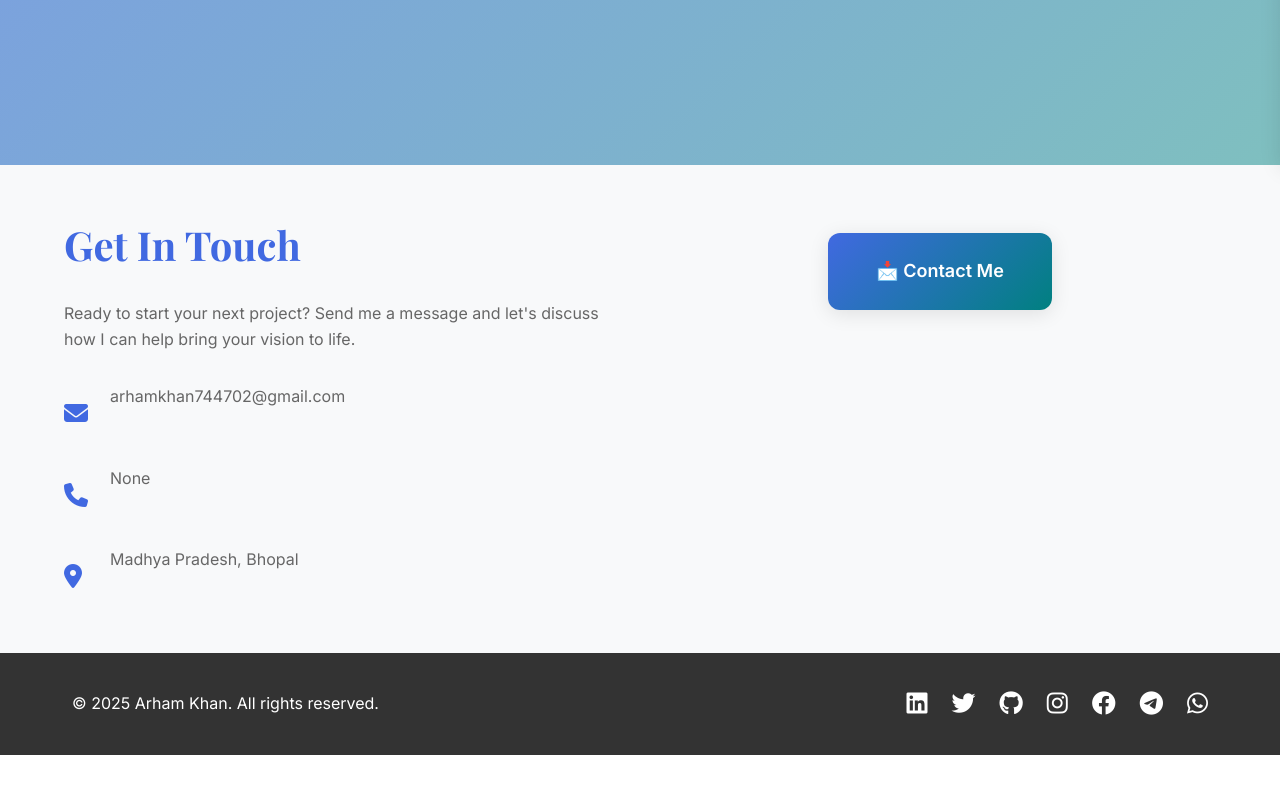
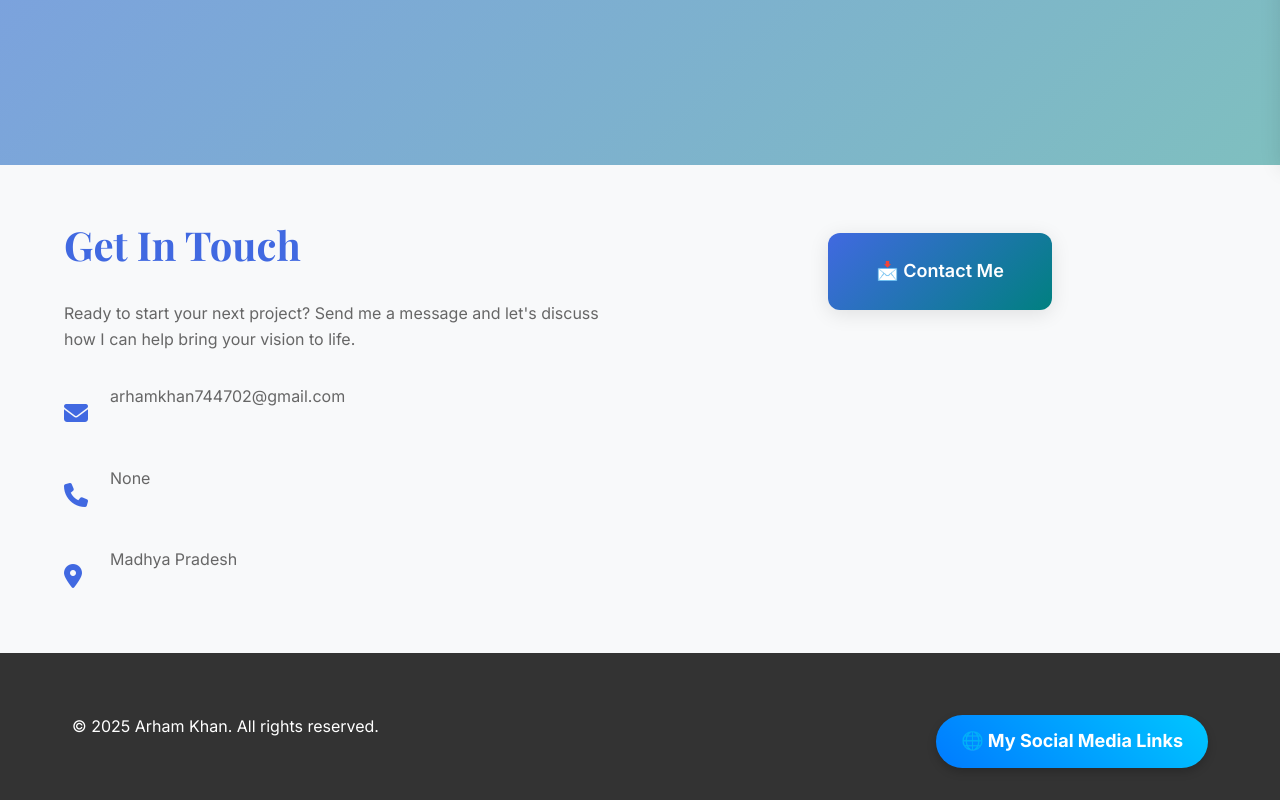
Before and after one commit to ARHAM7447/portfolio-arham-, a plain HTML site: page contact.html in a window 1280 px wide. Shown: the part 635-1435 px from the top of the page. Before the commit the page ends 1390 px from the top, so only its background shows below. Drawn offline with nearby package versions, Linux system fonts and the light colour scheme.

Commit message:
add the new button

```diff
--- a/about.css
+++ b/about.css
@@ -181,3 +181,26 @@
   border-radius: 8px;
   transition: width 1s ease-in-out;
 }
+.social-linkss {
+  text-align: center;
+  margin-top: 30px;
+}
+
+.social-btn {
+  display: inline-block;
+  padding: 12px 25px;
+  background: linear-gradient(45deg, #007bff, #00c6ff);
+  color: #fff;
+  font-size: 18px;
+  font-weight: bold;
+  text-decoration: none;
+  border-radius: 30px;
+  box-shadow: 0 4px 10px rgba(0,0,0,0.2);
+  transition: 0.3s ease;
+}
+
+.social-btn:hover {
+  background: linear-gradient(45deg, #00c6ff, #007bff);
+  transform: scale(1.05);
+  box-shadow: 0 6px 15px rgba(0,0,0,0.3);
+}
--- a/contact.css
+++ b/contact.css
@@ -110,3 +110,26 @@
         padding: var(--spacing-lg);
     }
 }
+.social-linkss {
+  text-align: center;
+  margin-top: 30px;
+}
+
+.social-btn {
+  display: inline-block;
+  padding: 12px 25px;
+  background: linear-gradient(45deg, #007bff, #00c6ff);
+  color: #fff;
+  font-size: 18px;
+  font-weight: bold;
+  text-decoration: none;
+  border-radius: 30px;
+  box-shadow: 0 4px 10px rgba(0,0,0,0.2);
+  transition: 0.3s ease;
+}
+
+.social-btn:hover {
+  background: linear-gradient(45deg, #00c6ff, #007bff);
+  transform: scale(1.05);
+  box-shadow: 0 6px 15px rgba(0,0,0,0.3);
+}
--- a/contact.html
+++ b/contact.html
@@ -92,7 +92,7 @@
             </div>
             <div class="contact-item">
               <i class="fas fa-map-marker-alt"></i>
-              <p>Madhya Pradesh, Bhopal</p>
+              <p>Madhya Pradesh</p>
             </div>
           </div>
         </div>
@@ -113,15 +113,11 @@
  <footer class="footer">
     <div class="footer-container">
         <p>&copy; 2025 Arham Khan. All rights reserved.</p>
-        <div class="social-links">
-            <a href="#" aria-label="LinkedIn"><i class="fab fa-linkedin"></i></a>
-            <a href="#" aria-label="Twitter"><i class="fab fa-twitter"></i></a>
-            <a href="#" aria-label="GitHub"><i class="fab fa-github"></i></a>
-            <a href="#" aria-label="Instagram"><i class="fab fa-instagram"></i></a>
-            <a href="#" aria-label="Facebook"><i class="fab fa-facebook"></i></a>
-            <a href="#" aria-label="Telegram"><i class="fab fa-telegram"></i></a>
-            <a href="#" aria-label="WhatsApp"><i class="fab fa-whatsapp"></i></a>
-        </div>
+        <div class="social-linkss">
+  <a href="https://linkmix.co/44699031?fbclid=PAZXh0bgNhZW0CMTEAAadcuj1CCS-Zg44Y3OOPAVmdqrX-ZzYYCaAb3rOEj9syCGarAsai0uf5LlstSg_aem_9WEmwKwVnTiNH_ZASzQ0YA" target="_blank" class="social-btn">
+    🌐 My Social Media Links
+  </a>
+</div>
     </div>
 </footer>
 
--- a/index.css
+++ b/index.css
@@ -107,3 +107,26 @@
 .photo-caption h2 {
     font-size: var(--font-size-lg);
 }
+.social-linkss {
+  text-align: center;
+  margin-top: 30px;
+}
+
+.social-btn {
+  display: inline-block;
+  padding: 12px 25px;
+  background: linear-gradient(45deg, #007bff, #00c6ff);
+  color: #fff;
+  font-size: 18px;
+  font-weight: bold;
+  text-decoration: none;
+  border-radius: 30px;
+  box-shadow: 0 4px 10px rgba(0,0,0,0.2);
+  transition: 0.3s ease;
+}
+
+.social-btn:hover {
+  background: linear-gradient(45deg, #00c6ff, #007bff);
+  transform: scale(1.05);
+  box-shadow: 0 6px 15px rgba(0,0,0,0.3);
+}
--- a/portfolio.css
+++ b/portfolio.css
@@ -956,4 +956,27 @@ body {
 .showcase-link:hover {
   color: #FF4500;
 }
+.social-linkss {
+  text-align: center;
+  margin-top: 30px;
+}
+
+.social-btn {
+  display: inline-block;
+  padding: 12px 25px;
+  background: linear-gradient(45deg, #007bff, #00c6ff);
+  color: #fff;
+  font-size: 18px;
+  font-weight: bold;
+  text-decoration: none;
+  border-radius: 30px;
+  box-shadow: 0 4px 10px rgba(0,0,0,0.2);
+  transition: 0.3s ease;
+}
+
+.social-btn:hover {
+  background: linear-gradient(45deg, #00c6ff, #007bff);
+  transform: scale(1.05);
+  box-shadow: 0 6px 15px rgba(0,0,0,0.3);
+}
 /* End of portfolio.css */
--- a/services.css
+++ b/services.css
@@ -229,3 +229,26 @@ body {
     padding: 60px 0;
   }
 }
+.social-linkss {
+  text-align: center;
+  margin-top: 30px;
+}
+
+.social-btn {
+  display: inline-block;
+  padding: 12px 25px;
+  background: linear-gradient(45deg, #007bff, #00c6ff);
+  color: #fff;
+  font-size: 18px;
+  font-weight: bold;
+  text-decoration: none;
+  border-radius: 30px;
+  box-shadow: 0 4px 10px rgba(0,0,0,0.2);
+  transition: 0.3s ease;
+}
+
+.social-btn:hover {
+  background: linear-gradient(45deg, #00c6ff, #007bff);
+  transform: scale(1.05);
+  box-shadow: 0 6px 15px rgba(0,0,0,0.3);
+}
```
Also changed, not shown: about.html (+5 -9 lines), index.html (+5 -9 lines), portfolio.html (+5 -9 lines), services.html (+5 -9 lines).
